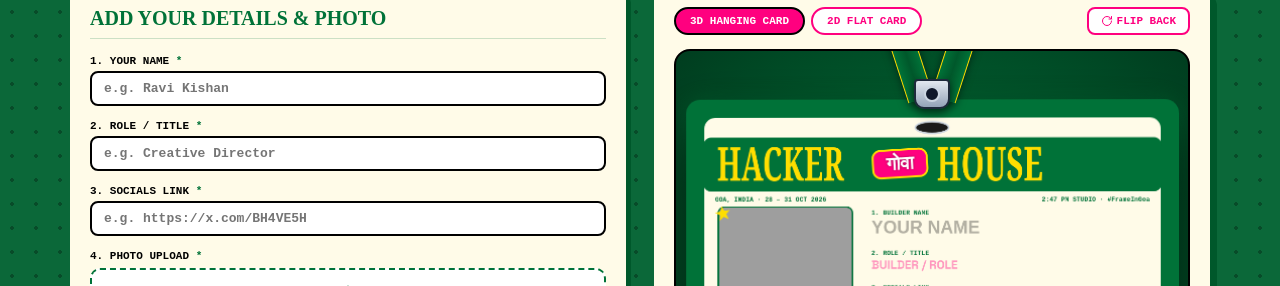
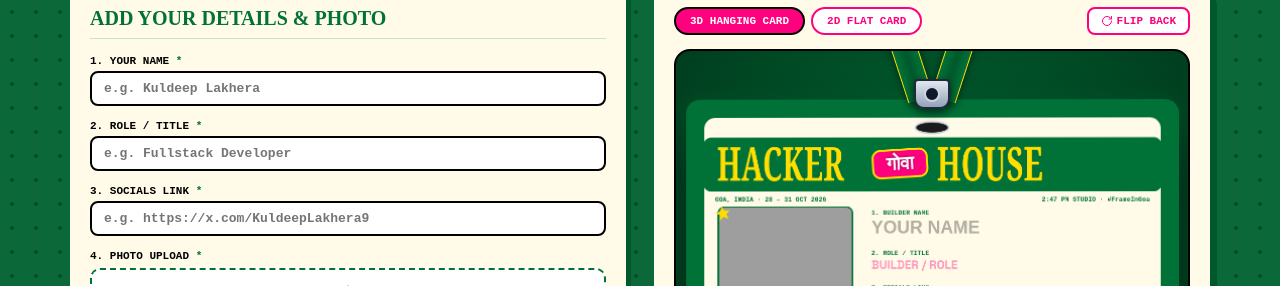
Before and after one commit to KuldeepLakhera9/PhotoBooth, a React (Vite) app: page / in a window 1280 px wide. Shown: the part 216-502 px from the top of the page. Built offline with nearby package versions, Linux system fonts and the light colour scheme; a web font is replaced by a local one.

Commit message:
style: update form placeholders to e.g. Kuldeep Lakhera, Fullstack Developer, and https://x.com/KuldeepLakhera9

```diff
--- a/hh-goa-photobooth.jsx
+++ b/hh-goa-photobooth.jsx
@@ -706,7 +706,7 @@
                 <input
                   className="neo-input"
                   type="text"
-                  placeholder="e.g. Ravi Kishan"
+                  placeholder="e.g. Kuldeep Lakhera"
                   maxLength={30}
                   value={name}
                   onChange={(e) => setName(e.target.value)}
@@ -720,7 +720,7 @@
                 <input
                   className="neo-input"
                   type="text"
-                  placeholder="e.g. Creative Director"
+                  placeholder="e.g. Fullstack Developer"
                   maxLength={40}
                   value={title}
                   onChange={(e) => setTitle(e.target.value)}
@@ -734,7 +734,7 @@
                 <input
                   className="neo-input"
                   type="text"
-                  placeholder="e.g. https://x.com/BH4VE5H"
+                  placeholder="e.g. https://x.com/KuldeepLakhera9"
                   value={social}
                   onChange={(e) => setSocial(e.target.value)}
                 />
```
